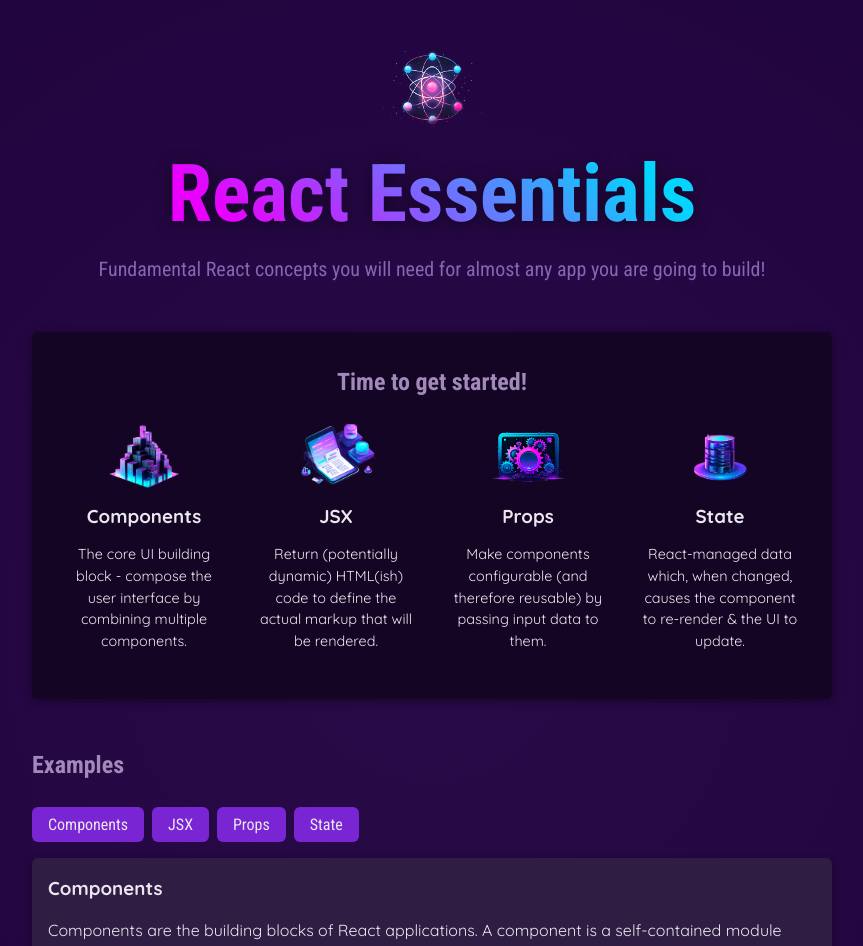
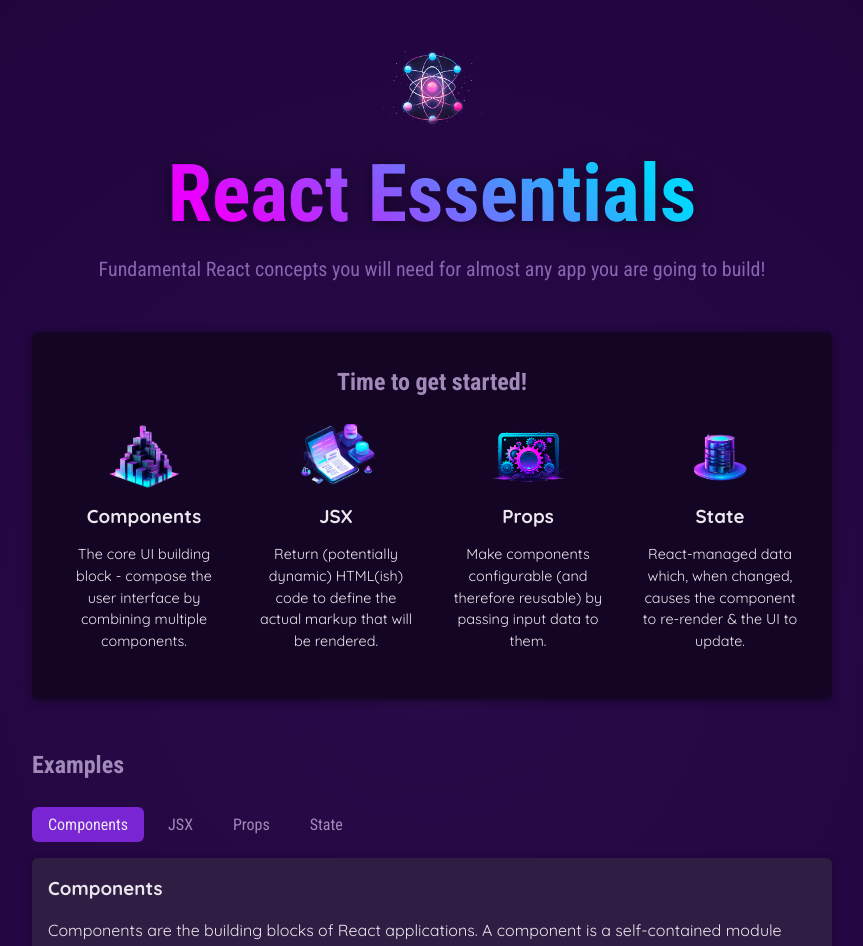
Before and after one commit to CarinelyL/01-starting-project, a React (Vite) app: page / in a window 1280 px wide. Shown: the top 946 px of the page, without its empty margins (208-1071 px from the left). Built offline with nearby package versions, Linux system fonts and the light colour scheme.

Commit message:
Modified selectedTopic in the TabButton in App

```diff
--- a/src/App.jsx
+++ b/src/App.jsx
@@ -32,9 +32,9 @@
           <h2>Examples </h2>
           <menu>
             <TabButton isSelected={selectedTopic === 'components'} onSelect={()=>handleSelect('components')}>Components</TabButton>
-            <TabButton isSelected={selectedTopic === 'components'} onSelect={()=>handleSelect('jsx')}> JSX </TabButton>
-            <TabButton isSelected={selectedTopic === 'components'} onSelect={()=>handleSelect('props')}> Props </TabButton>
-            <TabButton isSelected={selectedTopic === 'components'} onSelect={()=>handleSelect('state')}> State </TabButton>
+            <TabButton isSelected={selectedTopic === 'jsx'} onSelect={()=>handleSelect('jsx')}> JSX </TabButton>
+            <TabButton isSelected={selectedTopic === 'props'} onSelect={()=>handleSelect('props')}> Props </TabButton>
+            <TabButton isSelected={selectedTopic === 'state'} onSelect={()=>handleSelect('state')}> State </TabButton>
           </menu>
           {!selectedTopic ? <p>Please select topic</p>: (
           <div id="tab-content">
```
